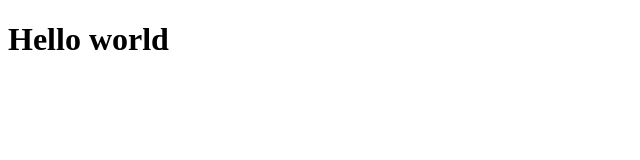
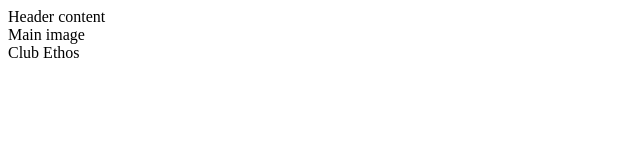
Before and after one commit to samirakeykha/love-running, a plain HTML site: page index.html in a window 1280 px wide. Shown: the whole page, without its empty margins (0-640 px from the left). Drawn offline with Linux system fonts and the light colour scheme.

Commit message:
Add meta data to head and connect css file

```diff
--- a/index.html
+++ b/index.html
@@ -4,10 +4,18 @@
     <meta charset="UTF-8">
     <meta http-equiv="X-UA-Compatible" content="IE=edge">
     <meta name="viewport" content="width=device-width, initial-scale=1.0">
-    <title>Document</title>
+    <meta name="description" content="Love Running club for running in Dublin, Ireland">
+    <meta name="keywords" content="love running club, Ireland, dublir">
+    <title>Love Running</title>
 
 </head>
 <body>
-    <h1>Hello world</h1>
+    <header>Header content</header>
+    <section>
+        Main image
+    </section>
+    <section>
+        Club Ethos
+    </section>
 </body>
 </html>
```
